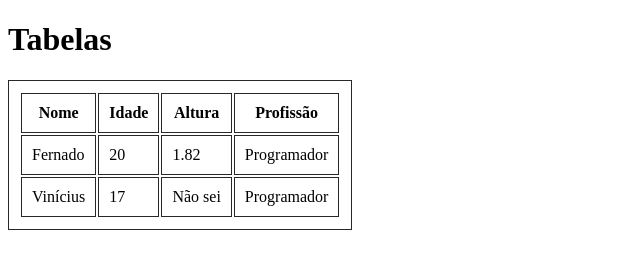
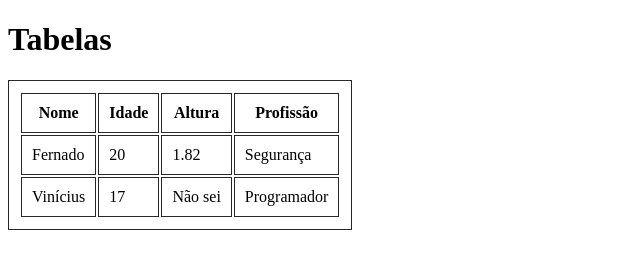
Before and after one commit to guivianx/aulas, a plain HTML site: page index.html in a window 1280 px wide. Shown: the full height of the page, 0-640 px from the left. Drawn offline with Linux system fonts and the light colour scheme.

Commit message:
'modificado Programador para segurança'

```diff
--- a/index.html
+++ b/index.html
@@ -36,7 +36,7 @@
                 <td>Fernado</td>
                 <td>20</td>
                 <td>1.82</td>
-                <td>Programador</td>
+                <td>Segurança</td>
             </tr>
 
             <tr>
```
